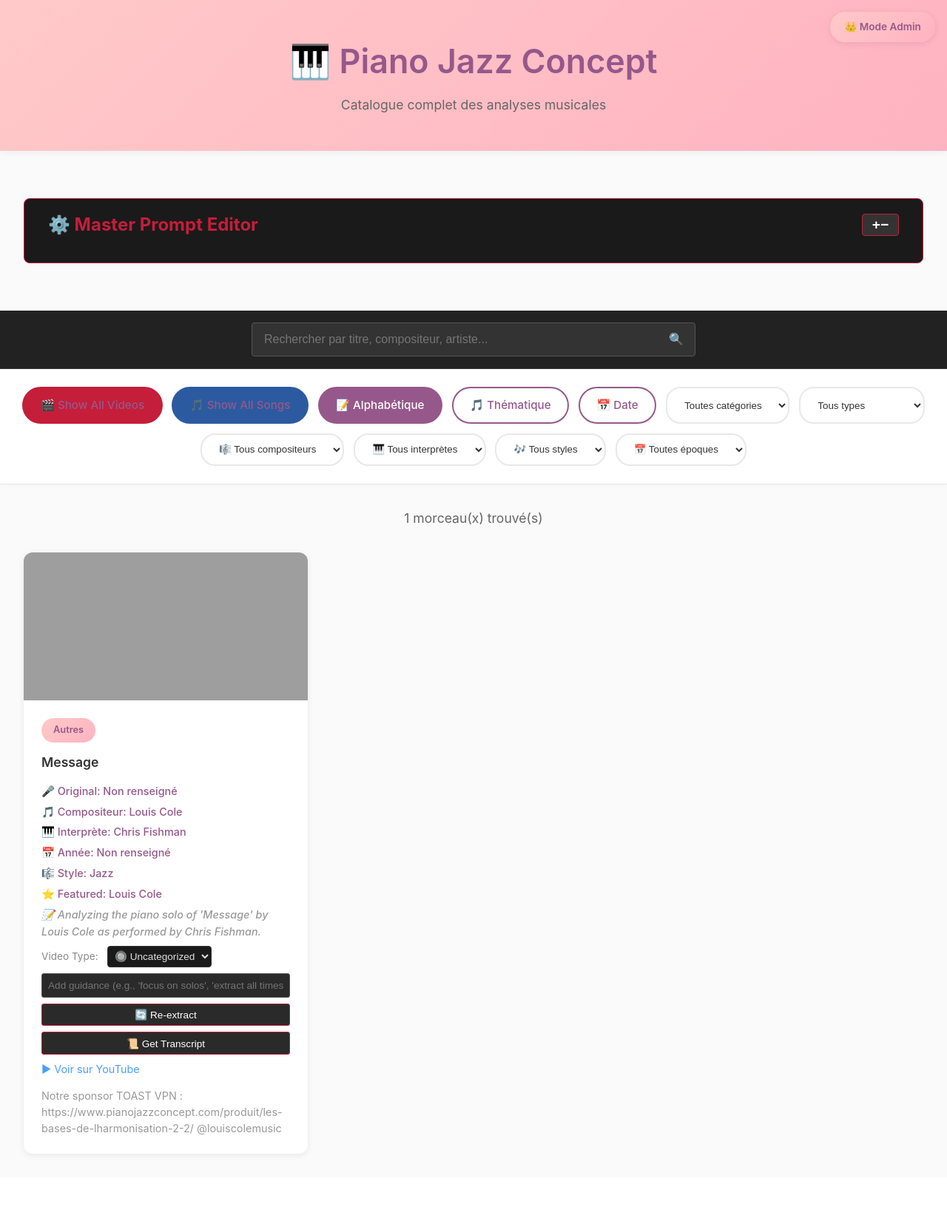
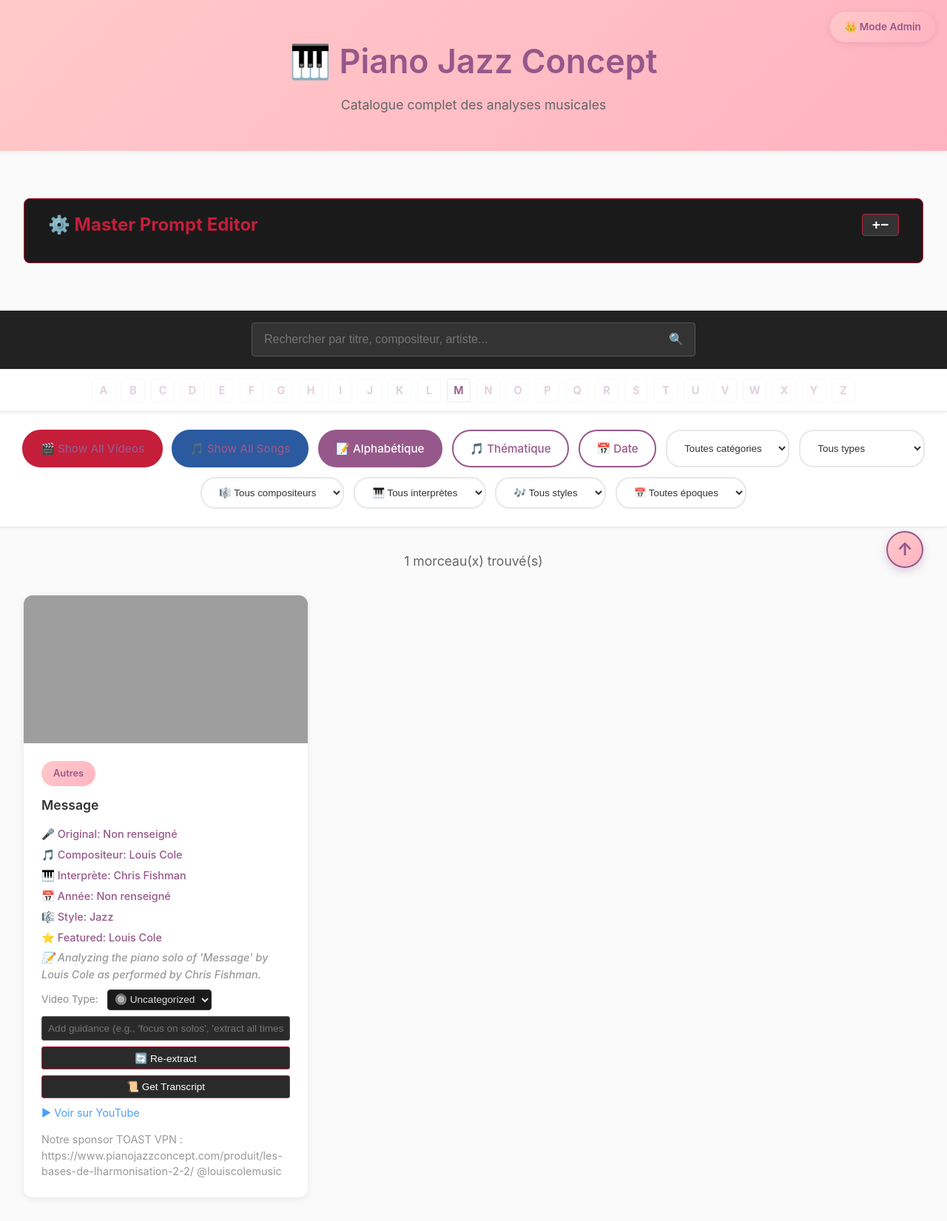
Before and after one commit to ColinusM/Piano-Jazz-Concept, a Flask app: page / in a window 1280 px wide. Shown: the whole page at 74% size. Before the commit the page ends 1563 px from the top, so only its background shows below. Run offline with Flask 3, Linux system fonts and the light colour scheme; data comes from the database, SQL or seed files in the repository; grey boxes are pictures that could not be loaded.

Commit message:
Add alphabet navigation and back-to-top button
- Add sticky alphabet navigation bar with A-Z letters
- Active letters (with content) are clickable to jump to first matching song
- Inactive letters are grayed out
- Add floating back-to-top button in bottom-right corner
- Smooth scroll behavior for both navigation features

🤖 Generated with [Claude Code](https://claude.com/claude-code)

Co-Authored-By: Claude <noreply@anthropic.com>

```diff
--- a/templates/index.html
+++ b/templates/index.html
@@ -466,6 +466,82 @@
             transform: translateY(-50%);
             color: #999;
         }
+
+        .alphabet-nav {
+            background: #fff;
+            padding: 0.8rem 1rem;
+            border-bottom: 1px solid #e8e8e8;
+            display: flex;
+            justify-content: center;
+            gap: 0.5rem;
+            flex-wrap: wrap;
+            position: sticky;
+            top: 0;
+            z-index: 100;
+            box-shadow: 0 2px 5px rgba(0,0,0,0.05);
+        }
+
+        .letter-btn {
+            width: 32px;
+            height: 32px;
+            display: flex;
+            align-items: center;
+            justify-content: center;
+            background: #fff;
+            color: #96588a;
+            border: 1px solid #e8e8e8;
+            border-radius: 4px;
+            cursor: pointer;
+            font-size: 0.9rem;
+            font-weight: 600;
+            transition: all 0.2s;
+            text-decoration: none;
+        }
+
+        .letter-btn:hover {
+            background: #96588a;
+            color: #fff;
+            border-color: #96588a;
+            transform: scale(1.1);
+        }
+
+        .letter-btn.inactive {
+            opacity: 0.3;
+            cursor: default;
+            pointer-events: none;
+        }
+
+        .back-to-top {
+            position: fixed;
+            bottom: 2rem;
+            right: 2rem;
+            width: 50px;
+            height: 50px;
+            background: linear-gradient(135deg, #ffc9c9 0%, #ffb3c1 100%);
+            color: #96588a;
+            border: 2px solid #96588a;
+            border-radius: 50%;
+            display: flex;
+            align-items: center;
+            justify-content: center;
+            cursor: pointer;
+            font-size: 1.5rem;
+            font-weight: bold;
+            box-shadow: 0 4px 12px rgba(150, 88, 138, 0.3);
+            transition: all 0.3s;
+            z-index: 1001;
+        }
+
+        .back-to-top:hover {
+            background: #96588a;
+            color: #fff;
+            transform: translateY(-4px);
+            box-shadow: 0 6px 16px rgba(150, 88, 138, 0.4);
+        }
+
+        .letter-section {
+            scroll-margin-top: 60px;
+        }
     </style>
 </head>
 <body>
@@ -510,6 +586,10 @@
             <input type="text" name="search" class="search-input" placeholder="Rechercher par titre, compositeur, artiste..." value="{{ search }}">
             <span class="search-icon">🔍</span>
         </form>
+    </div>
+
+    <div class="alphabet-nav" id="alphabetNav">
+        <!-- Letters will be inserted here by JavaScript -->
     </div>
 
     <div class="controls">
@@ -572,6 +652,8 @@
         </select>
     </div>
 
+    <div class="back-to-top" onclick="scrollToTop()" title="Back to top">↑</div>
+
     <div class="container">
         <div class="stats">
             <p>{{ videos|length }} {% if view == 'videos' %}vidéo(s){% else %}morceau(x){% endif %} trouvé(s)</p>
@@ -579,7 +661,7 @@
 
         <div class="video-grid">
             {% for video in videos %}
-            <div class="video-card">
+            <div class="video-card" data-title="{{ video.title }}" data-letter="{{ video.title[0]|upper if video.title else '#' }}">
                 {% if video.thumbnail_url %}
                 <img src="{{ video.thumbnail_url }}" alt="{{ video.title }}" class="video-thumbnail">
                 {% endif %}
@@ -730,6 +812,56 @@
     </div>
 
     <script>
+        // Scroll to top function
+        function scrollToTop() {
+            window.scrollTo({ top: 0, behavior: 'smooth' });
+        }
+
+        // Initialize alphabet navigation
+        document.addEventListener('DOMContentLoaded', () => {
+            const alphabetNav = document.getElementById('alphabetNav');
+            const cards = document.querySelectorAll('.video-card');
+            const letters = new Set();
+
+            // Collect all first letters
+            cards.forEach(card => {
+                const letter = card.dataset.letter;
+                if (letter && /[A-Z]/.test(letter)) {
+                    letters.add(letter);
+                }
+            });
+
+            // Generate alphabet buttons
+            const alphabet = 'ABCDEFGHIJKLMNOPQRSTUVWXYZ'.split('');
+            alphabet.forEach(letter => {
+                const btn = document.createElement('a');
+                btn.textContent = letter;
+                btn.className = 'letter-btn';
+
+                if (letters.has(letter)) {
+                    btn.href = '#letter-' + letter;
+                    btn.onclick = (e) => {
+                        e.preventDefault();
+                        jumpToLetter(letter);
+                    };
+                } else {
+                    btn.classList.add('inactive');
+                }
+
+                alphabetNav.appendChild(btn);
+            });
+        });
+
+        function jumpToLetter(letter) {
+            const cards = document.querySelectorAll('.video-card');
+            for (let card of cards) {
+                if (card.dataset.letter === letter) {
+                    card.scrollIntoView({ behavior: 'smooth', block: 'start' });
+                    break;
+                }
+            }
+        }
+
         // Toggle prompt editor collapse
         function togglePromptEditor() {
             const section = document.getElementById('promptEditorSection');
```
